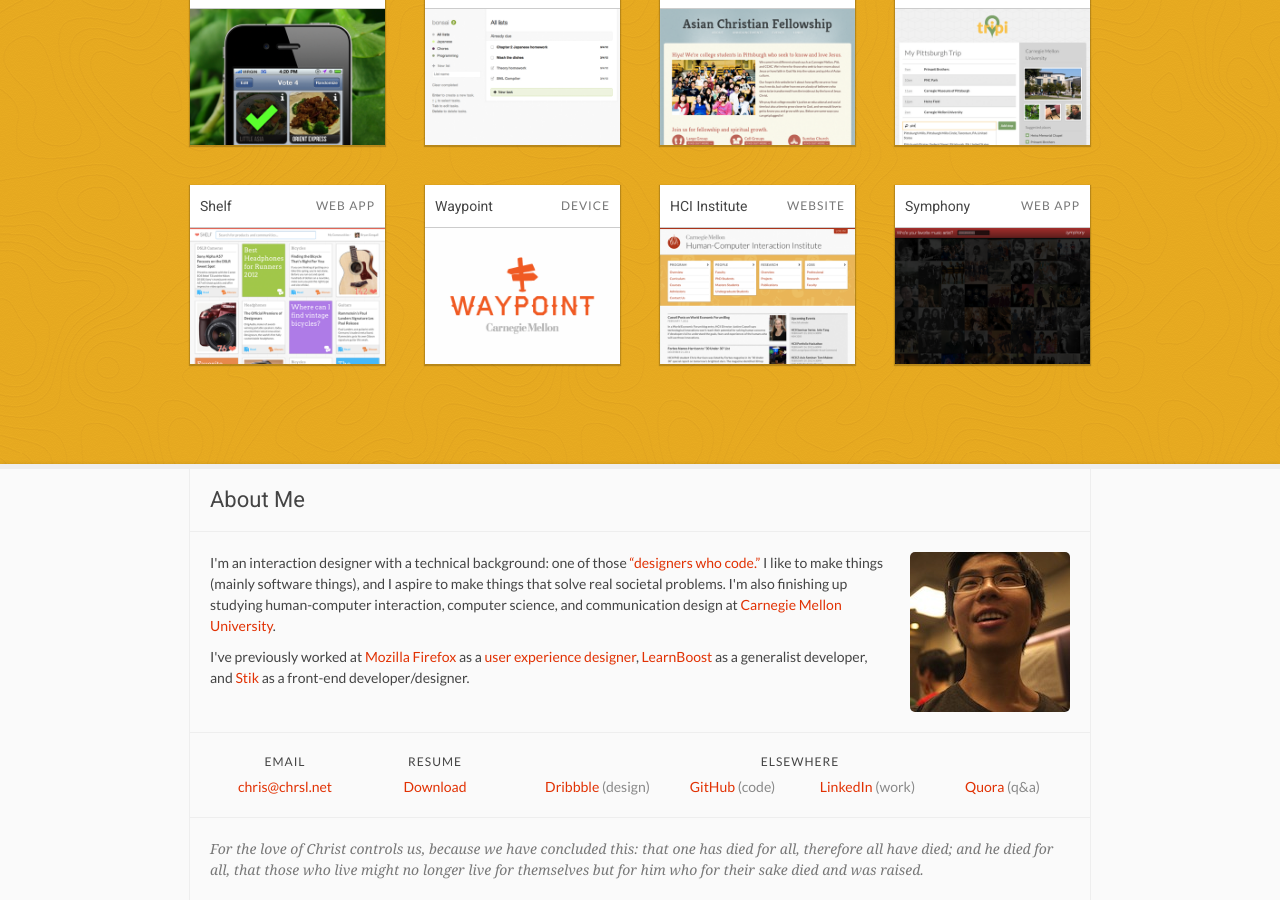
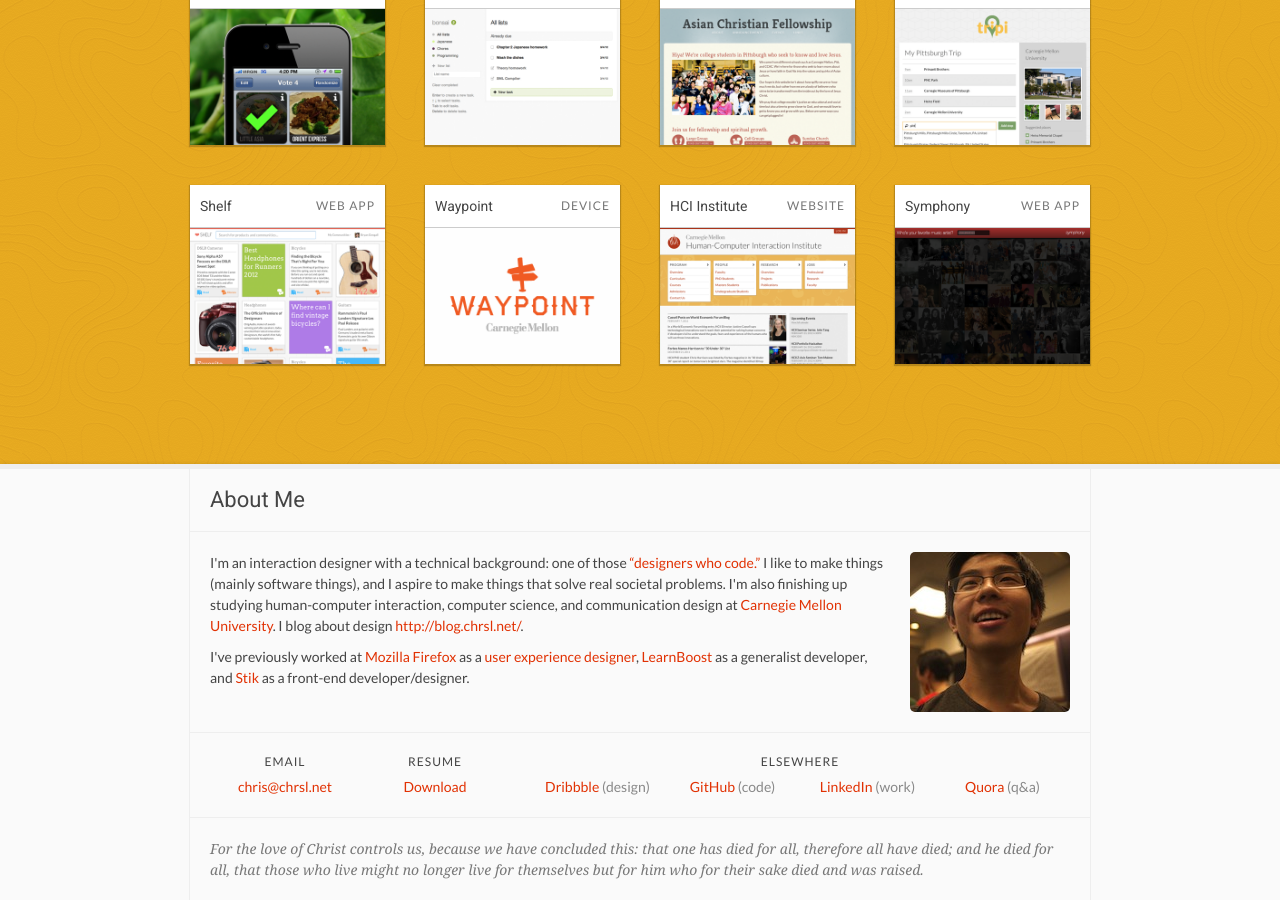
Before and after one commit to cleercode/cleercode.github.com, a Jekyll site: the page built from index.html, in a window 1280 px wide and 900 px high, scrolled down 1543 px. Built offline with Jekyll 4.4.1, drawn with Linux system fonts in a browser that asks for light colours.

Commit message:
Blog link

```diff
--- a/_layouts/default.html
+++ b/_layouts/default.html
@@ -34,7 +34,7 @@
       <div id="info">
         <img src="/photo.jpg" alt="Chris Lee">
         <div id="description">
-          <p>I'm an interaction designer with a technical background: one of those <a href="http://www.inc.com/garry-tan/the-great-value-of-the-designer-who-codes.html" target="_blank">&ldquo;designers who code.&rdquo;</a> I like to make things (mainly software things), and I aspire to make things that solve real societal problems. I'm also finishing up studying human-computer interaction, computer science, and communication design at <a href="http://www.cmu.edu/" target="_blank">Carnegie Mellon University</a>.</p>
+          <p>I'm an interaction designer with a technical background: one of those <a href="http://www.inc.com/garry-tan/the-great-value-of-the-designer-who-codes.html" target="_blank">&ldquo;designers who code.&rdquo;</a> I like to make things (mainly software things), and I aspire to make things that solve real societal problems. I'm also finishing up studying human-computer interaction, computer science, and communication design at <a href="http://www.cmu.edu/" target="_blank">Carnegie Mellon University</a>. I blog about design <a href="here">http://blog.chrsl.net/</a>.</p>
           <p>I've previously worked at <a href="http://www.mozilla.org/" target="_blank">Mozilla Firefox</a> as a <a href="http://blog.mozilla.org/ux/" target="_blank">user experience designer</a>, <a href="http://www.learnboost.com/" target="_blank">LearnBoost</a> as a generalist developer, and <a href="http://www.stik.com/" target="_blank">Stik</a> as a front-end developer/designer.</p>
         </div>
       </div>
```
